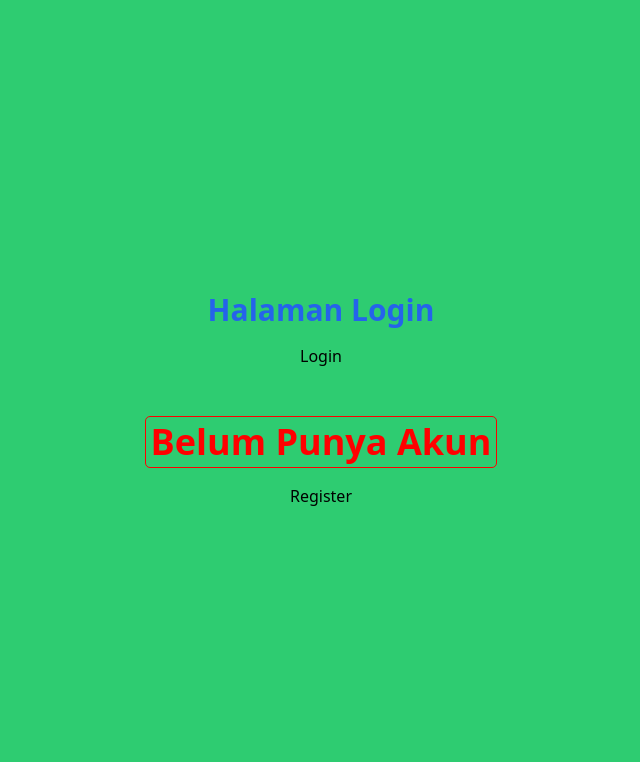
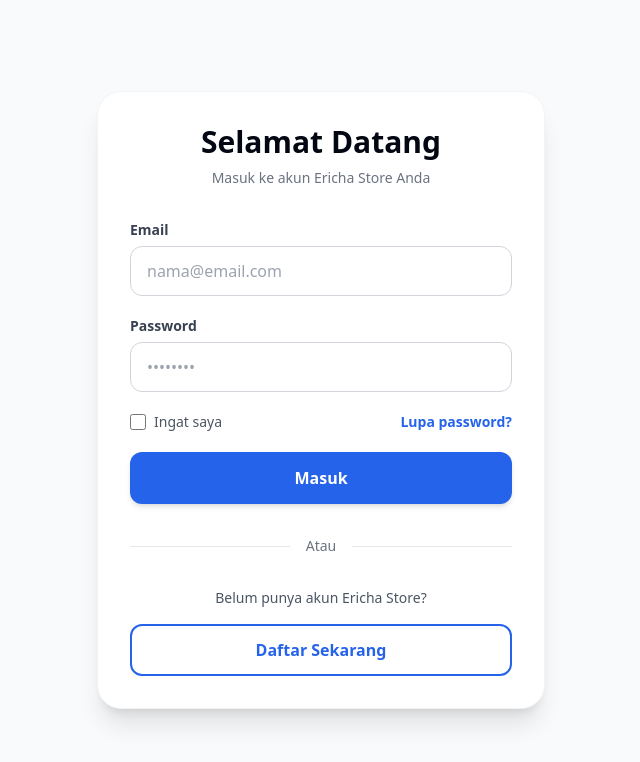
Before and after one commit to Ericharw/my-app, a Next.js app: page /auth/login in a window 1280 px wide. Shown: the top 762 px of the page, without its empty margins (319-959 px from the left). Built offline with nearby package versions, Linux system fonts and the light colour scheme.

Commit message:
add: halaman login

```diff
--- a/src/views/auth/login/index.tsx
+++ b/src/views/auth/login/index.tsx
@@ -1,28 +1,100 @@
 "use client";
 
 import Link from "next/link";
-import { useRouter } from "next/router";
-//import styles from './login.module.css';
-import styles from './login.module.scss';
+import { useRouter } from "next/navigation"; // Diperbaiki: menggunakan next/navigation untuk App Router
+// import styles from './login.module.scss'; // Bisa dimatikan karena kita akan full pakai Tailwind
 
 const TampilanLogin = () => {
   const { push } = useRouter();
 
-  const handleLogin = () => {
+  // Mengubah menjadi form event agar bisa ditekan tombol "Enter" di keyboard
+  const handleLogin = (e: React.FormEvent) => {
+    e.preventDefault(); // Mencegah halaman ke-refresh bawaan form HTML
     push('/produk');
   };
 
   return (
-    <div className={styles.login}>
-      <h1 className="text-3xl font-bold text-blue-600 ">Halaman Login</h1>
+    <div className="min-h-screen bg-gray-50 flex items-center justify-center p-4">
 
-      <button onClick={handleLogin}>Login</button>
+      {/* Container Card Login */}
+      <div className="max-w-md w-full bg-white rounded-3xl shadow-xl p-8 border border-gray-100">
 
-      <br /><br />
-      <h1 style={{color:"red",border:"1px solid red",borderRadius:"5px",padding:"5px"}}>Belum Punya Akun</h1>
-      <Link href="/auth/register">
-        <button type="button">Register</button>
-      </Link>
+        {/* Header Title */}
+        <div className="text-center mb-8">
+          <h1 className="text-3xl font-extrabold text-gray-950 mb-2">Selamat Datang</h1>
+          <p className="text-gray-500 text-sm">Masuk ke akun Ericha Store Anda</p>
+        </div>
+
+        {/* Form Login (Email & Password) */}
+        <form onSubmit={handleLogin} className="space-y-5">
+          <div>
+            <label className="block text-sm font-semibold text-gray-700 mb-1.5">
+              Email
+            </label>
+            <input
+              type="email"
+              placeholder="nama@email.com"
+              className="w-full px-4 py-3 rounded-xl border border-gray-300 focus:ring-2 focus:ring-blue-500 focus:border-blue-500 outline-none transition duration-200"
+              required
+            />
+          </div>
+
+          <div>
+            <label className="block text-sm font-semibold text-gray-700 mb-1.5">
+              Password
+            </label>
+            <input
+              type="password"
+              placeholder="••••••••"
+              className="w-full px-4 py-3 rounded-xl border border-gray-300 focus:ring-2 focus:ring-blue-500 focus:border-blue-500 outline-none transition duration-200"
+              required
+            />
+          </div>
+
+          {/* Lupa Password & Ingat Saya */}
+          <div className="flex items-center justify-between text-sm">
+            <label className="flex items-center gap-2 cursor-pointer">
+              <input type="checkbox" className="w-4 h-4 text-blue-600 rounded border-gray-300 focus:ring-blue-500" />
+              <span className="text-gray-600 font-medium">Ingat saya</span>
+            </label>
+            <a href="#" className="text-blue-600 hover:text-blue-700 font-semibold transition">
+              Lupa password?
+            </a>
+          </div>
+
+          {/* Tombol Login Utama */}
+          <button
+            type="submit"
+            className="w-full bg-blue-600 hover:bg-blue-700 text-white font-bold py-3.5 px-4 rounded-xl transition duration-300 shadow-md hover:shadow-lg mt-2"
+          >
+            Masuk
+          </button>
+        </form>
+
+        {/* Garis Pemisah (Divider) */}
+        <div className="relative my-8">
+          <div className="absolute inset-0 flex items-center">
+            <div className="w-full border-t border-gray-200"></div>
+          </div>
+          <div className="relative flex justify-center text-sm">
+            <span className="px-4 bg-white text-gray-500 font-medium">Atau</span>
+          </div>
+        </div>
+
+        {/* Tombol Register / Daftar */}
+        <div className="text-center">
+          <p className="text-gray-600 text-sm mb-4">Belum punya akun Ericha Store?</p>
+          <Link href="/auth/register" className="block">
+            <button
+              type="button"
+              className="w-full bg-white border-2 border-blue-600 text-blue-600 hover:bg-blue-50 font-bold py-3 px-4 rounded-xl transition duration-300"
+            >
+              Daftar Sekarang
+            </button>
+          </Link>
+        </div>
+
+      </div>
     </div>
   );
 };
```
